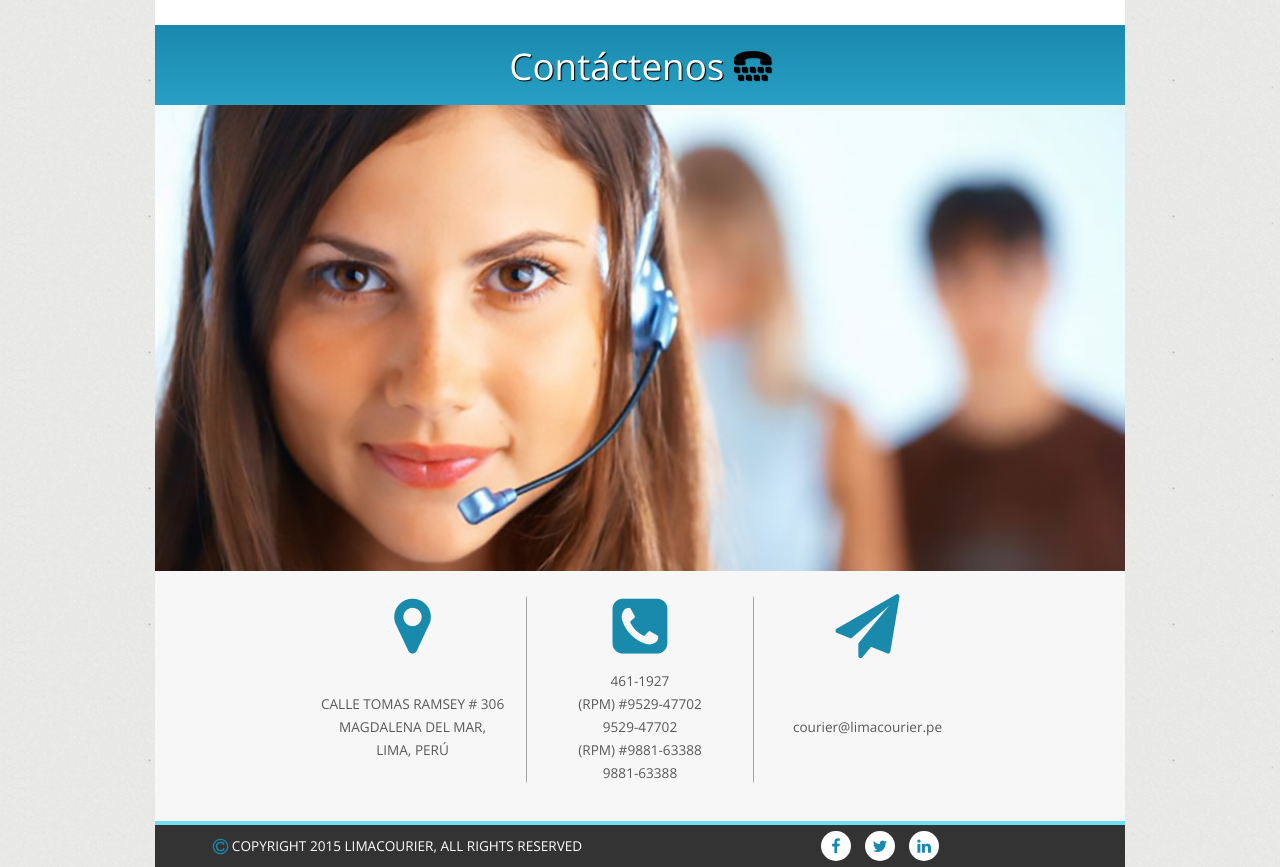
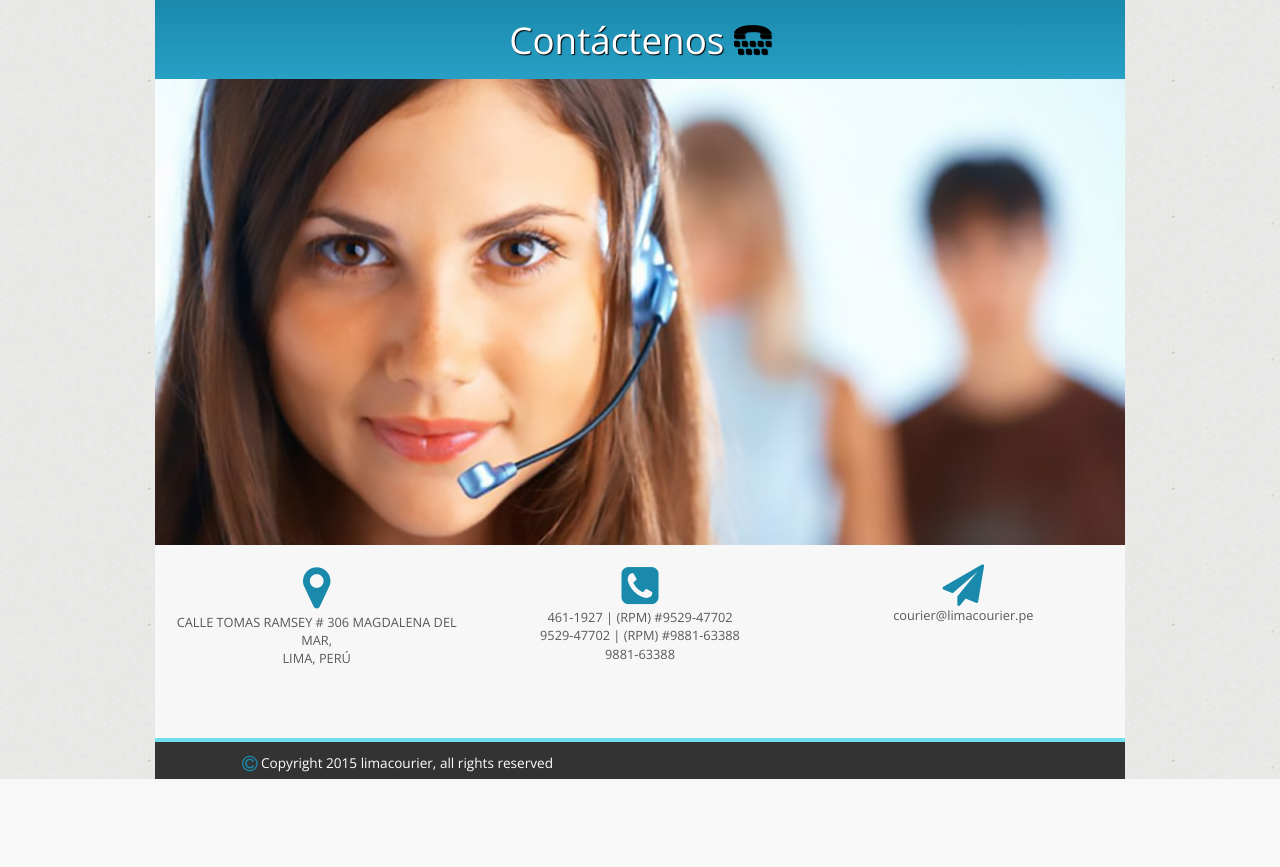
Before and after one commit to OscarSith/lima-courier, a PHP site: page / in a window 1280 px wide. Shown: the part 3879-4746 px from the top of the page. After the commit the page ends 4658 px from the top, so only its background shows below. Run offline with PHP 8.4, Linux system fonts and the light colour scheme; some libraries are stand-ins or nearby versions.

Commit message:
Logo mas a la derecha, iconos de redes sociales en quienes somos, envio de correo electrónico, y contacto se cambio el diseño

```diff
--- a/css/style.css
+++ b/css/style.css
@@ -186,6 +186,9 @@ img {
 		margin-left: 15px;
 		width: 80px;
 	}
+	#slide7 address {
+		text-align: left !important;
+	}
 }
 
 footer {
@@ -221,11 +224,11 @@ ul.social-buttons, .mb0 {
 }
 ul.social-buttons li a {
 	display: block;
-	width: 30px;
-	height: 30px;
+	width: 42px;
+	height: 42px;
 	border-radius: 100%;
 	font-size: 16px;
-	line-height: 30px;
+	line-height: 57px;
 	outline: 0;
 	background-color: #fff;
 	-webkit-transition: all .3s;
@@ -251,7 +254,7 @@ ul.social-buttons li a:hover i{
 	display: inline-block;
 	float: none !important;
 }
-#contactForm01, #contactForm02 {
+#contactForm01, #contactForm02, .mt20 {
 	margin-top: 20px;
 }
 .nav-tabs>li.active>a {
@@ -260,3 +263,6 @@ ul.social-buttons li a:hover i{
 .tb {
 	background-color: #FFF;
 }
+#slide7 address{
+	font-size: .8em
+}
--- a/index.html
+++ b/index.html
@@ -23,7 +23,7 @@
                     <span class="icon-bar"></span>
                     <span class="icon-bar"></span>
                 </button>
-                <a class="navbar-brand page-scroll" href="#slide1" title="Blue360" data-slide="1">
+                <a class="page-scroll" href="#slide1" title="Blue360" data-slide="1">
                     <img src="img/logo_lima_curier_v2.png" alt="Lima Courier" id="logo">
                 </a>
             </div>
@@ -173,6 +173,12 @@
 							<div class="form-group">
 								<button class="btn btn-default"><i class="fa fa-envelope"></i> ENVIAR</button>
 							</div>
+							<div class="alert alert-success alert-dismissible" role="alert" style="display:none">
+								<button type="button" class="close" data-dismiss="alert" aria-label="Close">
+									<span aria-hidden="true">&times;</span>
+								</button>
+								<span></span>
+							</div>
 						</div>
 						<div class="col-sm-3 hidden-sm"></div>
 					</form>
@@ -261,18 +267,17 @@
 					Entendemos la urgencia que tienen las organizaciones en conectar procesos y ser más rentables, basados en el cumplimiento de metas y objetivos.
 					</small>
             	</div>
-
-            	<iframe src="//www.facebook.com/plugins/likebox.php?href=https%3A%2F%2Fwww.facebook.com%2FFacebookDevelopers&amp;width&amp;height=62&amp;colorscheme=light&amp;show_faces=false&amp;header=true&amp;stream=false&amp;show_border=true" scrolling="no" frameborder="0" style="border:none; overflow:hidden; height:62px;" allowTransparency="true"></iframe>
-
-<a class="twitter-hashtag-button"
-  href="https://twitter.com/intent/tweet?button_hashtag=TwitterStories&text=My%20story%20is%20about%20what's%20happening%20today"
-  data-related="twitter">
-Tweet #TwitterStories
-</a>
-<script type="text/javascript">
-window.twttr=(function(d,s,id){var t,js,fjs=d.getElementsByTagName(s)[0];if(d.getElementById(id)){return}js=d.createElement(s);js.id=id;js.src="https://platform.twitter.com/widgets.js";fjs.parentNode.insertBefore(js,fjs);return window.twttr||(t={_e:[],ready:function(f){t._e.push(f)}})}(document,"script","twitter-wjs"));
-</script>
-
+            	<ul class="list-inline social-buttons">
+                    <li>
+                        <a href="#" target="_blank" id="fb"><i class="fa fa-facebook fa-2x"></i></a>
+                    </li>
+                    <li>
+                        <a href="#" target="_blank" id="tw"><i class="fa fa-twitter fa-2x"></i></a>
+                    </li>
+                    <li>
+                        <a href="#" target="_blank" id="in"><i class="fa fa-linkedin fa-2x"></i></a>
+                    </li>
+                </ul>
 			</div>
 		</div>
 	</section>
@@ -318,66 +323,50 @@ window.twttr=(function(d,s,id){var t,js,fjs=d.getElementsByTagName(s)[0];if(d.ge
 		<div class="container clearfix">
 			<div class="h56 bg-white"></div>
 			<div class="content grid_12 bg-gray-light">
-				<div class=" middle-panel">
+				<div class="middle-panel">
 					<p>Contáctenos
 					<i class="fa fa-tty fa-1x black"></i></p>
 				</div>
 				<img src="img/cont_bg_new.jpg" class="mb20">
-				<table align="center" cellpadding="0" cellspacing="0" id="tabla5" class="mt05">
-					<tr>
-						<td width="33%">
-							<span>
-								<i class="fa fa-map-marker fa-4x"></i>
-							</span>
-						</td>
-						<td rowspan="2"><img src="img/divider.png" width="3" height="200"></td>
-						<td width="33%">
-							<span>
-								<i class="fa fa-phone-square fa-4x"></i>
-							</span>
-						</td>
-						<td rowspan="2"><img src="img/divider.png" width="3" height="200"></td>
-						<td width="33%">
-							<span>
-								<i class="fa fa-send fa-4x"></i>
-							</span>
-						</td>
-					</tr>
-					<tr>
-						<td>
-							<small>CALLE TOMAS RAMSEY # 306 MAGDALENA DEL MAR, <br>LIMA, PERÚ</small>
-						</td>
-						<td>
-							<small>
-								461-1927 <br>(RPM) #9529-47702<br>
-								9529-47702<br> (RPM) #9881-63388<br>
-								9881-63388
-							</small>
-						</td>
-						<td>
-							<small>courier@limacourier.pe</small>
-						</td>
-
-					</tr>
-				</table>
+				<div class="col-sm-4">
+					<div class="row mb20">
+						<span class="col-xs-3 col-sm-12">
+							<i class="fa fa-map-marker fa-3x"></i>
+						</span>
+						<address class="col-xs-9 col-sm-12">
+							CALLE TOMAS RAMSEY # 306 MAGDALENA DEL MAR, <br>LIMA, PERÚ
+						</address>
+					</div>
+				</div>
+				<div class="col-sm-4">
+					<div class="row mb20">
+						<span class="col-xs-3 col-sm-12">
+							<i class="fa fa-phone-square" style="font-size:2.7em"></i>
+						</span>
+						<address class="col-xs-9 col-sm-12">
+							461-1927 | (RPM) #9529-47702<br>
+							9529-47702 | (RPM) #9881-63388<br>
+							9881-63388
+						</address>
+					</div>
+				</div>
+				<div class="col-sm-4">
+					<div class="row mb20">
+						<span class="col-xs-3 col-sm-12">
+							<i class="fa fa-send" style="font-size:2.6em"></i>
+						</span>
+						<address class="col-xs-9 col-sm-12">
+							courier@limacourier.pe
+						</address>
+					</div>
+				</div>
+				<img src="img/divider.png" width="3" height="200" class="hidden">
+				<div class="clearfix"></div>
 				<footer>
 					<div class="col-md-6" style="margin-top:3px">
 						<small>
-							<i class="fa fa-copyright fa-lg"></i> COPYRIGHT 2015 LIMACOURIER, ALL RIGHTS RESERVED
+							<i class="fa fa-copyright fa-lg"></i> Copyright 2015 limacourier, all rights reserved
 						</small>
-					</div>
-					<div class="col-md-6">
-						<ul class="list-inline social-buttons">
-	                        <li>
-	                            <a href="#" target="_blank" id="fb"><i class="fa fa-facebook"></i></a>
-	                        </li>
-	                        <li>
-	                            <a href="#" target="_blank" id="tw"><i class="fa fa-twitter"></i></a>
-	                        </li>
-	                        <li>
-	                            <a href="#" target="_blank" id="in"><i class="fa fa-linkedin"></i></a>
-	                        </li>
-	                    </ul>
 					</div>
 				</footer>
 			</div>
```
Also changed, not shown: js/scripts.js (+29 -0 lines), send.php (+33 -13 lines).
